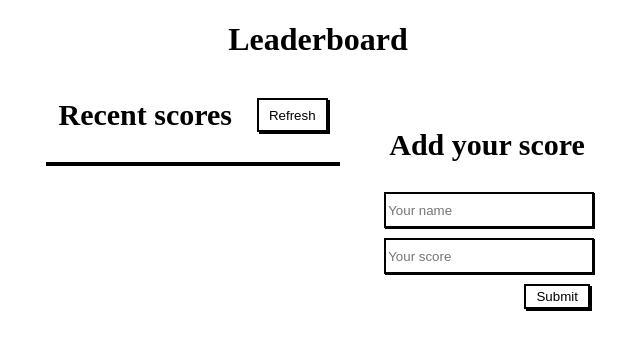
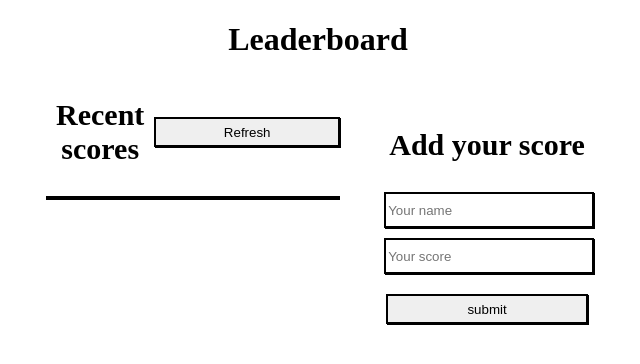
Before and after one commit to ciraganenicole/Leaderboard, a website built with webpack: page src/index.html in a window 1280 px wide. Shown: the whole page, without its empty margins (322-962 px from the left). Built offline with nearby package versions, Linux system fonts and the light colour scheme.

Commit message:
Update index.html file

```diff
--- a/src/index.html
+++ b/src/index.html
@@ -1,5 +1,5 @@
 <!DOCTYPE html>
-<html>
+<html lang="en">
 
 <head>
     <meta charset="utf-8" />
@@ -14,18 +14,19 @@
         <div class="container">
             <div class="refresh">
                 <h2>Recent scores</h2>
-                <button type="reset" class="reset">Refresh</button>
+                <input type="button" id="refresh" value="Refresh" />
             </div>
-            <div class="container-list">
+            <ul class="container-list">
 
-            </div>
+            </ul>
         </div>
         <div id="block">
             <h3> Add your score</h3>
             <form id="list-form">
                 <input name="name" id="name" type="text" placeholder="Your name" required class="input" />
                 <input name="score" id="score" type="number" placeholder="Your score" required class="input" />
-                <button type="submit" class="add">Submit</button>
+                <span class="message"></span>
+                <input type="submit" value="submit" class="add">
             </form>
         </div>
     </section>
--- a/src/style.css
+++ b/src/style.css
@@ -1,5 +1,5 @@
 body {
-  margin: 20px 150px;
+  margin: 20px 20px;
 }
 
 .main-section {
```
Also changed, not shown: dist/index.html, 1 other file.
